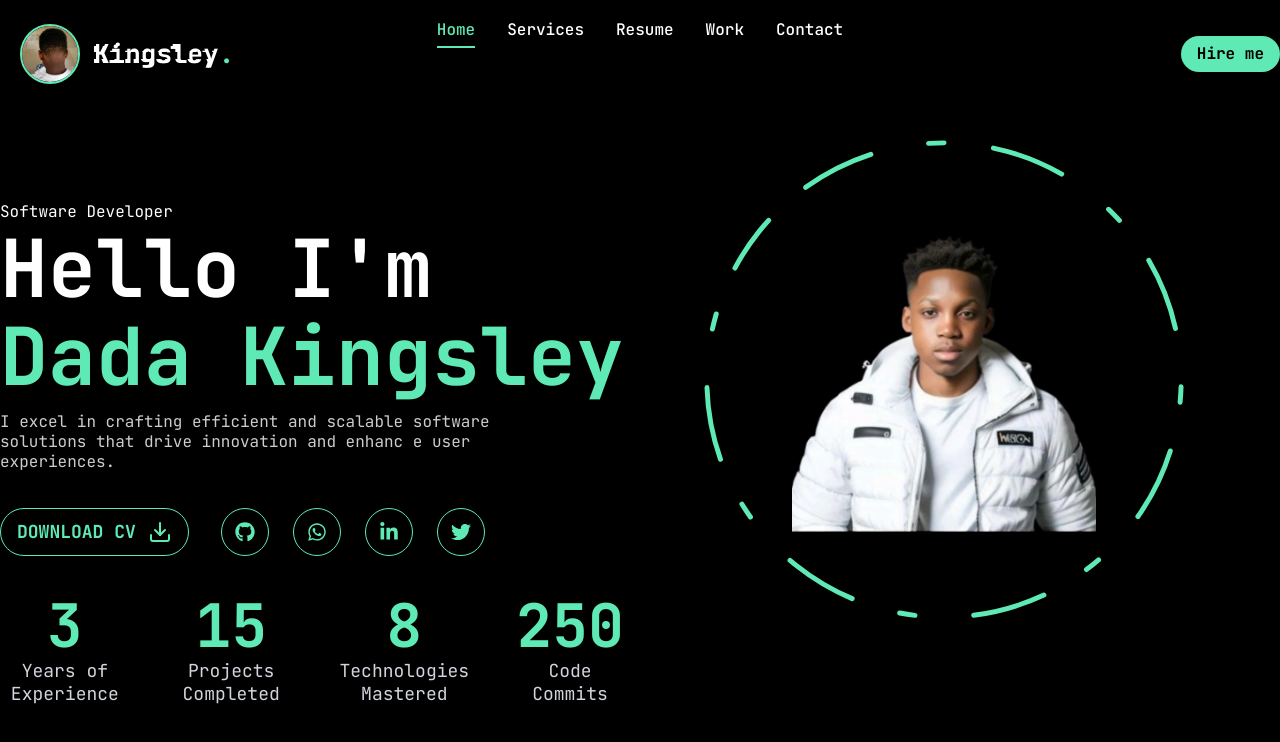
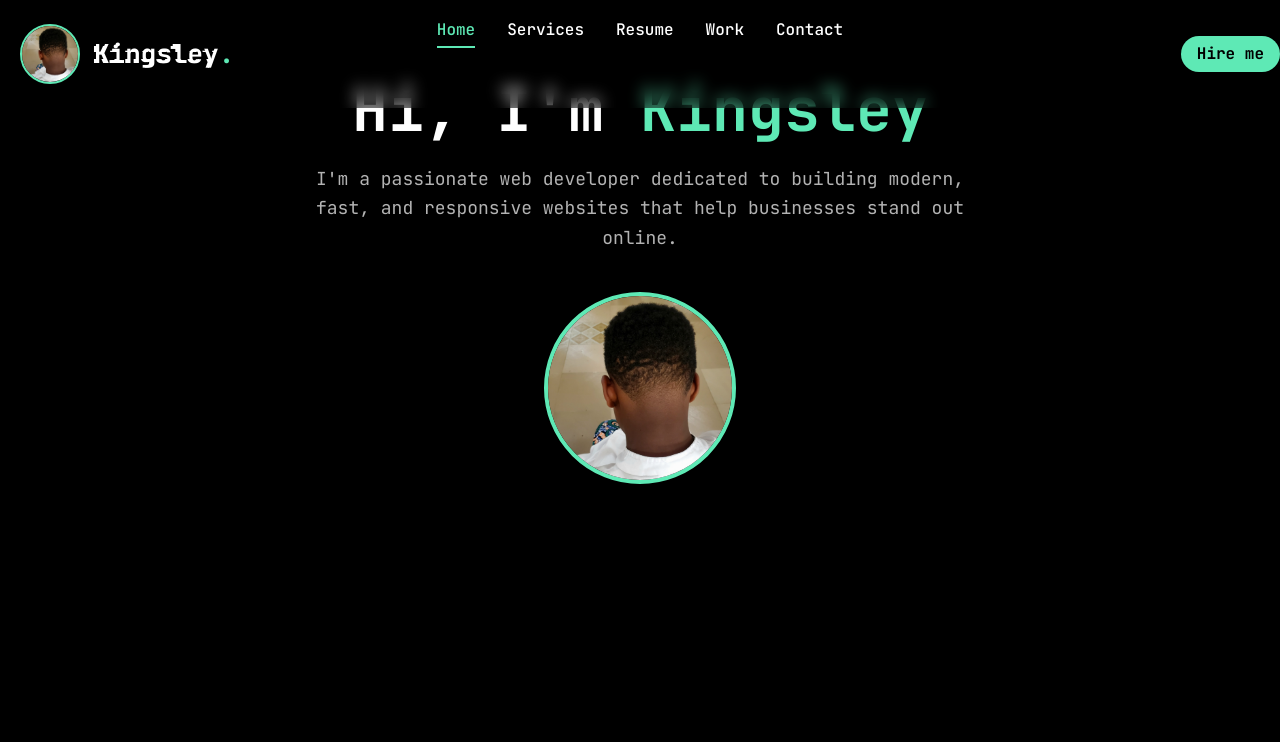
Before and after one commit to King-web-cell-05/king-portfolio, a Next.js app: page / in a window 1280 px wide. Shown: the top 742 px of the page. Built offline with nearby package versions, Linux system fonts and the light colour scheme.

Commit message:
Update error build

```diff
--- a/app/layout.tsx
+++ b/app/layout.tsx
@@ -4,11 +4,7 @@ import ClientHeader from "@/components/ClientHeader";
 import Pagetransition from "@/components/Pagetransition";
 import Stairtransition from "@/components/Stairtransition";
 import { ReactNode } from "react";
-import Services from "@/components/services/Services";
-import Home from "./page";
-import Contact from "@/components/contact/Contact";
-import Work from "@/components/work/Work";
-import Resume from "@/components/resume/Resume";
+
 
 const jetbrainsMono = JetBrains_Mono({
   subsets: ["latin"],
--- a/app/page.tsx
+++ b/app/page.tsx
@@ -1,94 +1,41 @@
-import { Button } from "@/components/ui/button";
-import { FiDownload } from "react-icons/fi";
-import Socials from "@/components/Social";
-import Photo from "@/components/Photo";
-import Stats from "@/components/Stats";
-import Services from "@/components/services/Services";
-import Resume from "@/components/resume/Resume"
-import Work from "@/components/work/Work"
-import Contact from "@/components/contact/Contact"
-import Footer from "@/components/footer/Footer";
+/* eslint-disable react/no-unescaped-entities */
 
-const Home = () => {
+"use client";
+
+import { motion } from "framer-motion";
+import Image from "next/image";
+import profilePic from "@/public/king-pic.jpg";
+
+export default function Home() {
   return (
-    <section id="home" className="min-h-screen relative flex flex-col items-center justify-center xl:items-start xl:justify-between xl:pt-50 overflow-visible max-[700px]:top-70 max-[1250px]:top-95">
-
-      <div className="container mx-auto h-full flex flex-col xl:flex-row items-center xl:items-start justify-center xl:justify-between gap-2 sm:gap-12 xl:gap-15 relative">
-        <div className="flex flex-col items-center xl:items-start text-center xl:text-left order-2 xl:order-none relative z-10 px-2 sm:px-0">
-          <span className="block text-xs sm:text-base max-[320px]:text-[7px]">
-            Software Developer
-          </span>
-
-          <h1 className="h1 mb-2 sm:mb-3 text-xl sm:text-4xl max-[320px]:text-[12px]">
-            Hello I'm{" "}
-            <span className="text-emerald-300 xl:whitespace-nowrap">
-              Dada Kingsley
-            </span>
-          </h1>
-
-          <p className="max-w-[500px] mb-1 sm:mb-9 text-white/80 text-xs sm:text-base mx-auto xl:mx-0 max-[320px]:text-[8px] leading-tight">
-            I excel in crafting efficient and scalable software solutions that
-            drive innovation and enhanc e user experiences.
-          </p>
-
-          <div className="flex flex-col xl:flex-row items-center gap-2 sm:gap-8 justify-center xl:justify-start">
-            <Button
-              variant="outline"
-              size="sm"
-              className="uppercase flex items-center gap-1 sm:gap-3 px-2 py-1 sm:px-4 sm:py-3 text-sm sm:text-lg
-                max-[280px]:px-[3px] max-[344px]:py-[1px] max-[280px]:text-[8px]"
-            >
-              <span>Download CV</span>
-              <FiDownload className="text-lg sm:text-2xl max-[344px]:text-[10px]" />
-            </Button>
-
-            <div className="mb-2 sm:mb-6 xl:mb-0">
-              <Socials
-                containerStyles="flex gap-3 sm:gap-6 max-[344px]:gap-[4px]"
-                iconstyles="w-10 h-10 sm:w-12 sm:h-12
-                max-[344px]:w-8 max-[344px]:h-8
-                border border-emerald-300
-                rounded-full flex justify-center items-center
-                text-emerald-300
-                text-[16px] sm:text-[20px] max-[344px]:text-[12px]
-                hover:bg-emerald-300 hover:text-black
-                transition-all duration-500 sm:top-30"
-              />
-            </div>
-          </div>
-
-          {/* Stats integrated into the hero section */}
-          <div className="mt-10 w-full flex justify-center xl:justify-start max-[600px] max-[600px]:scale-100">
-            <Stats />
+    <motion.section
+      initial={{ opacity: 0 }}
+      animate={{
+        opacity: 1,
+        transition: { delay: 0.3, duration: 0.5, ease: "easeInOut" },
+      }}
+      className="flex flex-col items-center justify-center text-center py-20 px-6"
+    >
+      <div className="max-w-2xl">
+        <h1 className="text-4xl md:text-6xl font-bold text-white mb-6">
+          Hi, I&apos;m <span className="text-emerald-300">Kingsley</span>
+        </h1>
+        <p className="text-lg text-white/70 leading-relaxed">
+          I&apos;m a passionate web developer dedicated to building modern, fast,
+          and responsive websites that help businesses stand out online.
+        </p>
+        <div className="mt-10 flex justify-center">
+          <div className="w-48 h-48 relative rounded-full overflow-hidden border-4 border-emerald-300 shadow-lg">
+            <Image
+              src={profilePic}
+              alt="Kingsley Profile Picture"
+              fill
+              className="object-cover"
+              priority
+            />
           </div>
         </div>
-
-        {/* Right side: Photo */}
-        <div className="absolute top-0 left-1/2 -translate-x-1/2 order-1 xl:static xl:order-none mb-3 sm:mb-8 xl:mb-0 z-0 scale-90 sm:scale-100 max-[280px]:scale-[0.5] min-[400px]:scale-[1.2] min-[700px]:-top-36 min-[280px]:-top-35">
-          <Photo />
-        </div>
       </div>
-
-      {/* Services Section */}
-      <section id="services" className="w-full mt-20 sm:mt-28">
-        <Services />
-      </section>
-       <section id="resume" className="w-full mt-20 sm:mt-28">
-        <Resume />
-      </section>
-       <section id="work" className="w-full mt-150 sm:mt-28">
-        <Work />
-      </section>
-        <section id="contact" className="w-full mt-45 sm:mt-28">
-        <Contact />
-      </section>
-        <section id="resume" className="w-full mt-20 sm:mt-28">
-        <Footer/>
-      </section>
-
-
-    </section>
+    </motion.section>
   );
-};
-
-export default Home;
+}
--- a/components/footer/Footer.tsx
+++ b/components/footer/Footer.tsx
@@ -1,3 +1,5 @@
+/* eslint-disable react/no-unescaped-entities */
+
 "use client";
 
 import { motion } from "framer-motion";
@@ -9,18 +11,14 @@ import {
   FaEnvelope,
   FaMapMarkerAlt,
 } from "react-icons/fa";
-import profilePic from "@/public/king-pic.jpg"
 import Image from "next/image";
-
+import profilePic from "@/public/king-pic.jpg";
 
 const Footer = () => {
   const socialLinks = [
     { icon: <FaGithub />, url: "https://github.com/King-web-cell-05" },
     { icon: <FaLinkedin />, url: "https://wa.me/+2349065644691" },
-    {
-      icon: <FaTwitter />,
-      url: "https://x.com/codekingz05?t=9O_LxxKQkQT5DRWOxohwvw&s=08",
-    },
+    { icon: <FaTwitter />, url: "https://x.com/codekingz05?t=9O_LxxKQkQT5DRWOxohwvw&s=08" },
   ];
 
   const quickLinks = [
@@ -34,24 +32,9 @@ const Footer = () => {
   const services = ["Web Development", "UI/UX Design", "Graphic Design"];
 
   const contactInfo = [
-    {
-      icon: <FaPhoneAlt />,
-      title: "Phone",
-      description: "+2349065644691",
-      href: "tel:+2349065644691",
-    },
-    {
-      icon: <FaEnvelope />,
-      title: "Email",
-      description: "kingsleydada159@gmail.com",
-      href: "mailto:kingsleydada159@gmail.com",
-    },
-    {
-      icon: <FaMapMarkerAlt />,
-      title: "Address",
-      description: "No 4 Idera street, Oworoshoki",
-      href: "https://goo.gl/maps/your-map-link",
-    },
+    { icon: <FaPhoneAlt />, title: "Phone", description: "+2349065644691", href: "tel:+2349065644691" },
+    { icon: <FaEnvelope />, title: "Email", description: "kingsleydada159@gmail.com", href: "mailto:kingsleydada159@gmail.com" },
+    { icon: <FaMapMarkerAlt />, title: "Address", description: "No 4 Idera street, Oworoshoki", href: "https://goo.gl/maps/your-map-link" },
   ];
 
   return (
@@ -64,7 +47,7 @@ const Footer = () => {
     >
       <div className="container mx-auto px-6 xl:px-0 flex flex-col xl:flex-row justify-between gap-12 xl:gap-24">
         {/* Branding */}
-        <div className=" xl:text-left">
+        <div className="xl:text-left">
           <div className="flex gap-5">
             <div className="w-12 h-12 xl:w-15 xl:h-15 relative rounded-full overflow-hidden border-2 border-emerald-300">
               <Image
@@ -80,11 +63,10 @@ const Footer = () => {
             </h1>
           </div>
           <p className="text-white/70 mt-3 max-w-xs mx-auto xl:mx-0">
-            Crafting beautiful web experiences with passion & precision. Let's
+            Crafting beautiful web experiences with passion &amp; precision. Let&apos;s
             build something amazing together.
           </p>
 
-          {/* Socials */}
           <div className="flex justify-center xl:justify-start gap-6 mt-6 text-2xl">
             {socialLinks.map((social, idx) => (
               <motion.a
@@ -103,9 +85,7 @@ const Footer = () => {
 
         {/* Quick Links */}
         <div className="flex-1 text-center xl:text-left">
-          <h2 className="text-xl font-semibold mb-4 text-emerald-300">
-            Quick Links
-          </h2>
+          <h2 className="text-xl font-semibold mb-4 text-emerald-300">Quick Links</h2>
           <ul className="flex flex-col gap-3">
             {quickLinks.map((link, idx) => (
               <motion.li
@@ -121,9 +101,7 @@ const Footer = () => {
 
         {/* Services */}
         <div className="flex-1 text-center xl:text-left">
-          <h2 className="text-xl font-semibold mb-4 text-emerald-300">
-            Services
-          </h2>
+          <h2 className="text-xl font-semibold mb-4 text-emerald-300">Services</h2>
           <ul className="flex flex-col gap-3">
             {services.map((service, idx) => (
               <motion.li
@@ -139,9 +117,7 @@ const Footer = () => {
 
         {/* Contact */}
         <div className="flex-1 text-center xl:text-left">
-          <h2 className="text-xl font-semibold mb-4 text-emerald-300">
-            Contact
-          </h2>
+          <h2 className="text-xl font-semibold mb-4 text-emerald-300">Contact</h2>
           <ul className="flex flex-col gap-4">
             {contactInfo.map((item, idx) => (
               <motion.li
@@ -164,13 +140,10 @@ const Footer = () => {
         </div>
       </div>
 
-      {/* Bottom */}
       <div className="mt-16 border-t border-white/10 pt-6 text-center text-white/50 text-sm flex flex-col items-center gap-2">
         <span>
-          &copy; {new Date().getFullYear()} Kingsley Oluwasanmi. All rights
-          reserved.
+          &copy; {new Date().getFullYear()} Kingsley Oluwasanmi. All rights reserved.
         </span>
-
       </div>
     </motion.footer>
   );
```
Also changed, not shown: components/contact/Contact.tsx (+13 -39 lines). Lines whose indentation alone changed are shown as unchanged.
